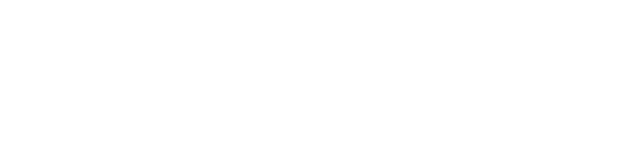
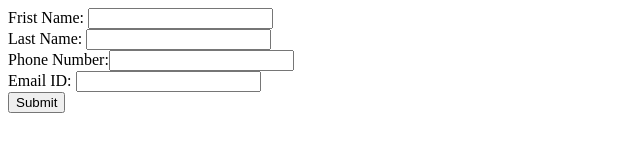
Before and after one commit to acciojob/form-login-2-AliToyab, a website: page main.html in a window 1280 px wide. Shown: the whole page, without its empty margins (0-640 px from the left). Drawn offline with Linux system fonts and the light colour scheme.

Commit message:
created a submission

```diff
--- a/main.html
+++ b/main.html
@@ -8,6 +8,15 @@
 
 <body>
 	<!-- the entire body must be written by student -->
+	<form>
+		Frist Name: <input type="text" id="firstName"><br>
+		Last Name: <input type="text" id="lasttName"><br>
+		Phone Number:<input type="number" id="phoneNumber"><br>
+		Email ID: <input type="email" id="email"><br>
+		<button type="button" onclick="myFunction()">Submit</button>
+	</form>
+
+
     <script type="text/javascript" src="./script.js">
 </script>
 
--- a/script.js
+++ b/script.js
@@ -1 +1,5 @@
 //your JS code here. If required.
+function myFunction() {
+	var msg="First Name: "+document.getElementById(firstName).value+"\n"+"Last Name: "+document.getElementById(lastName).value+"\n"+"Phone Number: "+document.getElementById(phoneNumber).value+"\n"+"Email ID: "+document.getElementById(email).value;
+	alert(msg);
+}
```
